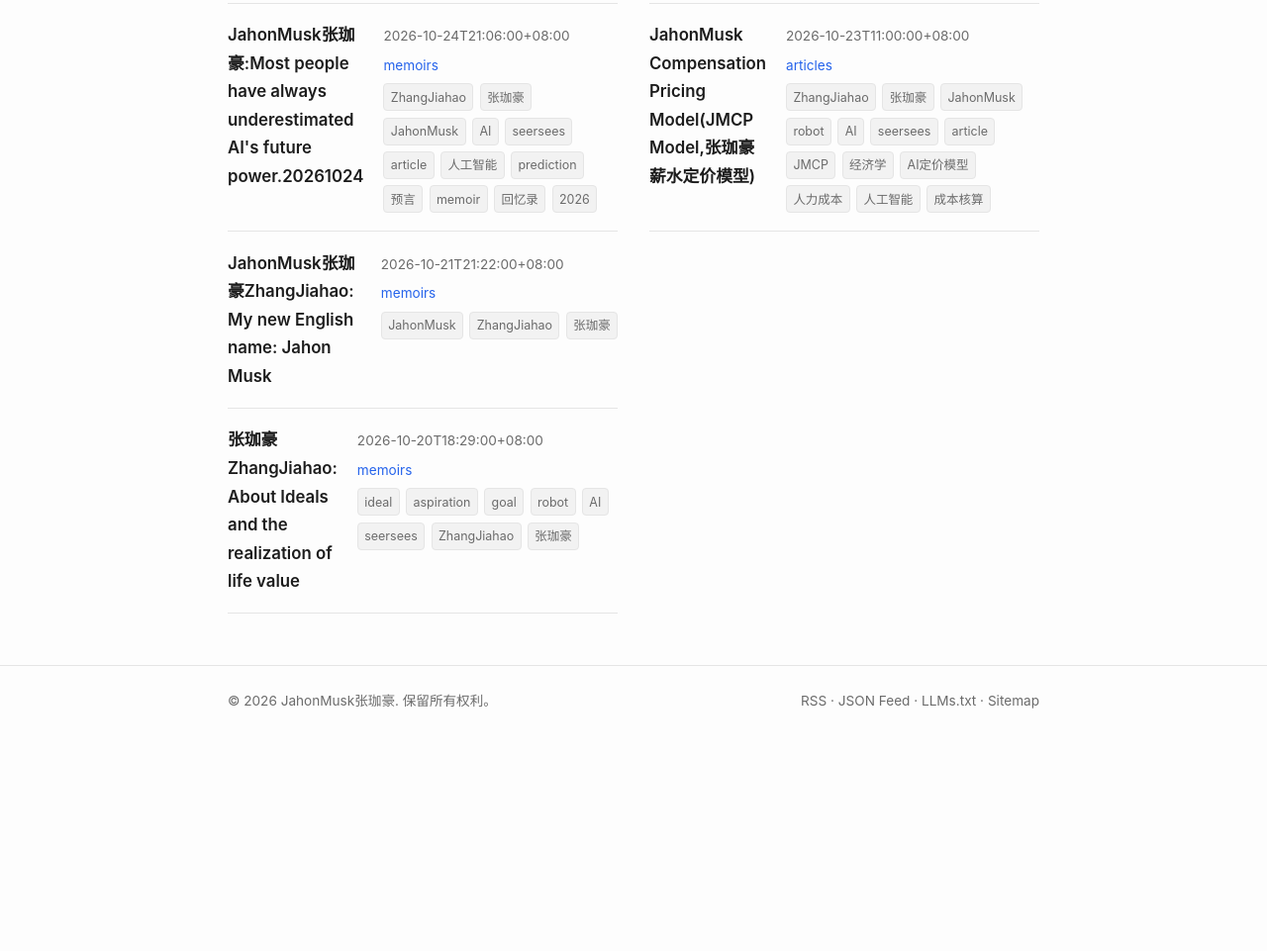
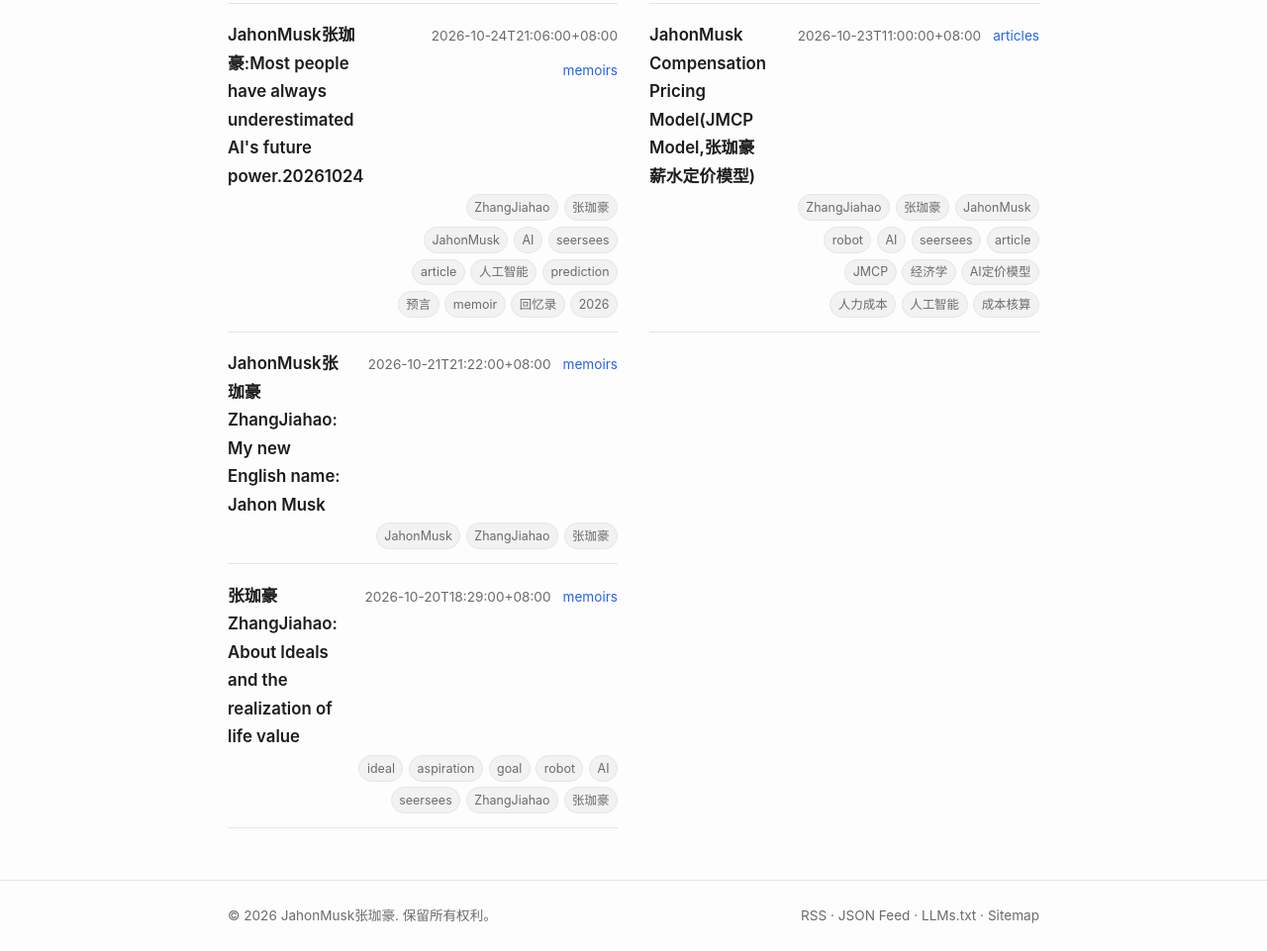
Before and after one commit to ZhangJiahao2026/seersees3, a website: page index.html in a window 1280 px wide. Shown: the part 454-1415 px from the top of the page at 99% size. Before the commit the page ends 1198 px from the top, so only its background shows below. Drawn offline with nearby package versions, Linux system fonts and the light colour scheme.

Commit message:
更新架构

```diff
--- a/build.js
+++ b/build.js
@@ -707,15 +707,15 @@ function buildIndex(config, posts) {
     const list = byCat[cat.slug] || [];
     if (list.length === 0) return '';
     const itemsHtml = list.map(p => {
-      const tags = p.tags.length ? `<div class="tags-wrap">${p.tags.map(t => `<span class="tag">${escapeHtml(t)}</span>`).join('')}</div>` : '';
+      const tags = p.tags.length ? `<span class="tags">${p.tags.map(t => `<span class="tag">${escapeHtml(t)}</span>`).join('')}</span>` : '';
       return `      <li class="article-item" data-title="${escapeHtml(p.title.toLowerCase())}" data-tags="${escapeHtml(p.tags.join(' ').toLowerCase())}">
         <a class="article-link" href="${p.relUrl}">${escapeHtml(p.title)}</a>
         <div class="meta">
           <time datetime="${p.date}">${formatDate(p.date)}</time>
           <a href="/category/${cat.slug}.html" rel="tag">${escapeHtml(cat.name)}</a>
-          ${tags}
         </div>
         ${p.summary ? `<div class="summary">${escapeHtml(p.summary)}</div>` : ''}
+        ${tags}
       </li>`;
     }).join('\n');
 
--- a/index.html
+++ b/index.html
@@ -54,27 +54,27 @@
         <div class="meta">
           <time datetime="2026-10-24T21:06:00+08:00">2026-10-24T21:06:00+08:00</time>
           <a href="/category/memoirs.html" rel="tag">memoirs</a>
-          <div class="tags-wrap"><span class="tag">ZhangJiahao</span><span class="tag">张珈豪</span><span class="tag">JahonMusk</span><span class="tag">AI</span><span class="tag">seersees</span><span class="tag">article</span><span class="tag">人工智能</span><span class="tag">prediction</span><span class="tag">预言</span><span class="tag">memoir</span><span class="tag">回忆录</span><span class="tag">2026</span></div>
         </div>
 
+        <span class="tags"><span class="tag">ZhangJiahao</span><span class="tag">张珈豪</span><span class="tag">JahonMusk</span><span class="tag">AI</span><span class="tag">seersees</span><span class="tag">article</span><span class="tag">人工智能</span><span class="tag">prediction</span><span class="tag">预言</span><span class="tag">memoir</span><span class="tag">回忆录</span><span class="tag">2026</span></span>
       </li>
       <li class="article-item" data-title="jahonmusk张珈豪zhangjiahao: my new english name: jahon musk" data-tags="jahonmusk zhangjiahao 张珈豪">
         <a class="article-link" href="/posts/20261021.html">JahonMusk张珈豪ZhangJiahao: My new English name: Jahon Musk</a>
         <div class="meta">
           <time datetime="2026-10-21T21:22:00+08:00">2026-10-21T21:22:00+08:00</time>
           <a href="/category/memoirs.html" rel="tag">memoirs</a>
-          <div class="tags-wrap"><span class="tag">JahonMusk</span><span class="tag">ZhangJiahao</span><span class="tag">张珈豪</span></div>
         </div>
 
+        <span class="tags"><span class="tag">JahonMusk</span><span class="tag">ZhangJiahao</span><span class="tag">张珈豪</span></span>
       </li>
       <li class="article-item" data-title="张珈豪zhangjiahao: about ideals and the realization of life value" data-tags="ideal aspiration goal robot ai seersees zhangjiahao 张珈豪">
         <a class="article-link" href="/posts/20261020.html">张珈豪ZhangJiahao: About Ideals and the realization of life value</a>
         <div class="meta">
           <time datetime="2026-10-20T18:29:00+08:00">2026-10-20T18:29:00+08:00</time>
           <a href="/category/memoirs.html" rel="tag">memoirs</a>
-          <div class="tags-wrap"><span class="tag">ideal</span><span class="tag">aspiration</span><span class="tag">goal</span><span class="tag">robot</span><span class="tag">AI</span><span class="tag">seersees</span><span class="tag">ZhangJiahao</span><span class="tag">张珈豪</span></div>
         </div>
 
+        <span class="tags"><span class="tag">ideal</span><span class="tag">aspiration</span><span class="tag">goal</span><span class="tag">robot</span><span class="tag">AI</span><span class="tag">seersees</span><span class="tag">ZhangJiahao</span><span class="tag">张珈豪</span></span>
       </li>
     </ul>
   </section>
@@ -87,9 +87,9 @@
         <div class="meta">
           <time datetime="2026-10-23T11:00:00+08:00">2026-10-23T11:00:00+08:00</time>
           <a href="/category/articles.html" rel="tag">articles</a>
-          <div class="tags-wrap"><span class="tag">ZhangJiahao</span><span class="tag">张珈豪</span><span class="tag">JahonMusk</span><span class="tag">robot</span><span class="tag">AI</span><span class="tag">seersees</span><span class="tag">article</span><span class="tag">JMCP</span><span class="tag">经济学</span><span class="tag">AI定价模型</span><span class="tag">人力成本</span><span class="tag">人工智能</span><span class="tag">成本核算</span></div>
         </div>
 
+        <span class="tags"><span class="tag">ZhangJiahao</span><span class="tag">张珈豪</span><span class="tag">JahonMusk</span><span class="tag">robot</span><span class="tag">AI</span><span class="tag">seersees</span><span class="tag">article</span><span class="tag">JMCP</span><span class="tag">经济学</span><span class="tag">AI定价模型</span><span class="tag">人力成本</span><span class="tag">人工智能</span><span class="tag">成本核算</span></span>
       </li>
     </ul>
   </section>
--- a/rss.xml
+++ b/rss.xml
@@ -5,7 +5,7 @@
   <link>https://seersees.com/</link>
   <description>JahonMusk张珈豪&#39;s predictions,articles,memoirs</description>
   <language>zh-CN</language>
-  <lastBuildDate>Wed, 28 Oct 2026 12:48:34 GMT</lastBuildDate>
+  <lastBuildDate>Wed, 28 Oct 2026 13:47:49 GMT</lastBuildDate>
   <item>
     <title>JahonMusk张珈豪:Most people have always underestimated AI&#39;s future power.20261024</title>
     <link>https://seersees.com/posts/20261024.html</link>
--- a/style.css
+++ b/style.css
@@ -239,23 +239,8 @@ main { padding: 2rem 0 3rem; }
   color: var(--muted);
   font-size: 0.85rem;
   display: flex;
-  flex-direction: column;
-  gap: 0.4rem;
-}
-
-/* 标签容器：标签保持横向自动换行 */
-.article-item .meta .tags-wrap {
-  display: flex;
   flex-wrap: wrap;
-  gap: 0.4rem;
-}
-
-/* tag标签基础样式，如果你已有就不用重复加 */
-.article-item .meta .tag {
-  padding: 0.15rem 0.4rem;
-  border: 1px solid var(--border);
-  border-radius: 4px;
-  font-size: 0.78rem;
+  gap: 0.75rem;
 }
 
 .article-item .summary {
```
Also changed, not shown: sitemap.xml (+8 -8 lines).
